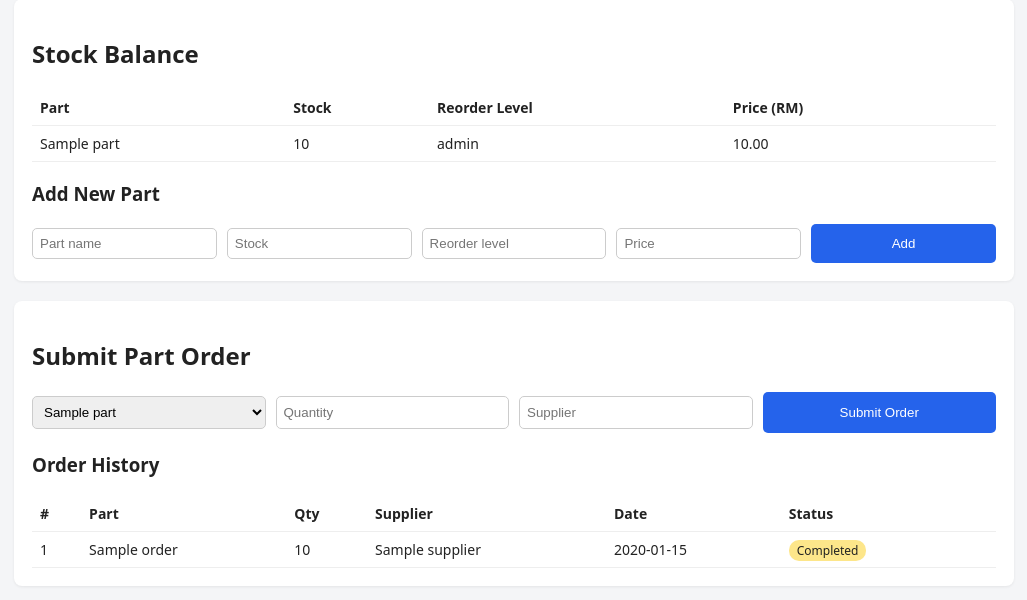
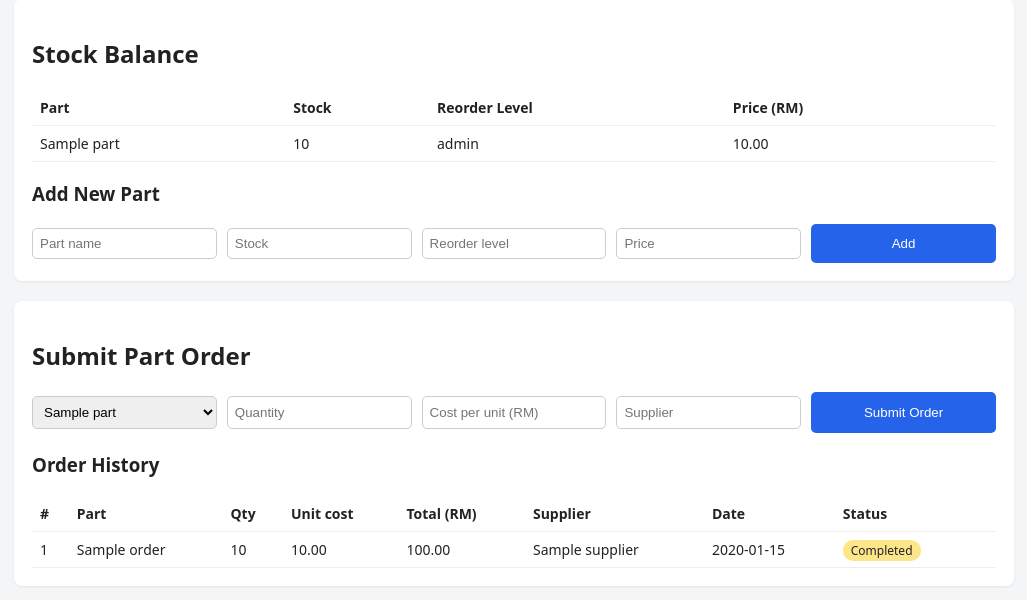
Before and after one commit to mlgtpro-cloud/Car-repair, a Flask app: template templates/inventory.html in a window 1280 px wide. Shown: the part 71-671 px from the top of the page, without its empty margins (126-1153 px from the left). Run offline with Flask 3, Linux system fonts and the light colour scheme; the template is opened without the code that fills it: most values are stand-ins (such as "Sample title", 1, 10 or a date in 2020).

Commit message:
Update inventory.html

```diff
--- a/templates/inventory.html
+++ b/templates/inventory.html
@@ -9,10 +9,10 @@
 <button>Add</button></div></form></div>
 <div class="card"><h2>Submit Part Order</h2><form method="post" action="/admin/order"><div class="row">
 <select name="part_id">{% for p in parts %}<option value="{{ p.id }}">{{ p.name }}</option>{% endfor %}</select>
-<input name="qty" type="number" min="1" placeholder="Quantity" required><input name="supplier" placeholder="Supplier" required>
+<input name="qty" type="number" min="1" placeholder="Quantity" required><input name="unit_cost" type="number" step="0.01" min="0" placeholder="Cost per unit (RM)" required><input name="supplier" placeholder="Supplier" required>
 <button>Submit Order</button></div></form>
-<h3>Order History</h3><table><tr><th>#</th><th>Part</th><th>Qty</th><th>Supplier</th><th>Date</th><th>Status</th><th></th></tr>
-{% for o in orders %}<tr><td>{{ o.id }}</td><td>{{ o.name }}</td><td>{{ o.qty }}</td><td>{{ o.supplier }}</td><td>{{ o.ordered_on[:10] }}</td>
+<h3>Order History</h3><table><tr><th>#</th><th>Part</th><th>Qty</th><th>Unit cost</th><th>Total (RM)</th><th>Supplier</th><th>Date</th><th>Status</th><th></th></tr>
+{% for o in orders %}<tr><td>{{ o.id }}</td><td>{{ o.name }}</td><td>{{ o.qty }}</td><td>{{ '%.2f'|format(o.unit_cost or 0) }}</td><td>{{ '%.2f'|format(o.qty*(o.unit_cost or 0)) }}</td><td>{{ o.supplier }}</td><td>{{ o.ordered_on[:10] }}</td>
 <td><span class="tag {{ 'Completed' if o.status=='Received' else 'Pending' }}">{{ o.status }}</span></td>
 <td>{% if o.status=='Ordered' %}<form method="post" action="/admin/order/{{ o.id }}/receive"><button class="g">Mark Received</button></form>{% endif %}</td></tr>
-{% else %}<tr><td colspan="7">No orders yet.</td></tr>{% endfor %}</table></div>{% endblock %}
+{% else %}<tr><td colspan="9">No orders yet.</td></tr>{% endfor %}</table></div>{% endblock %}
```
